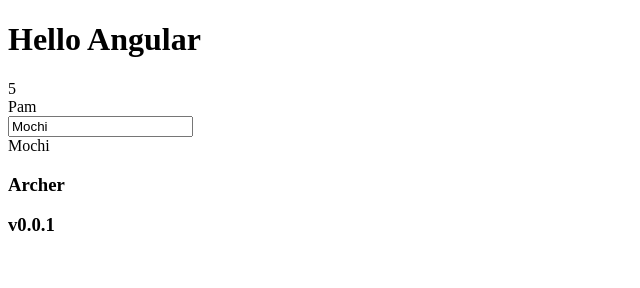
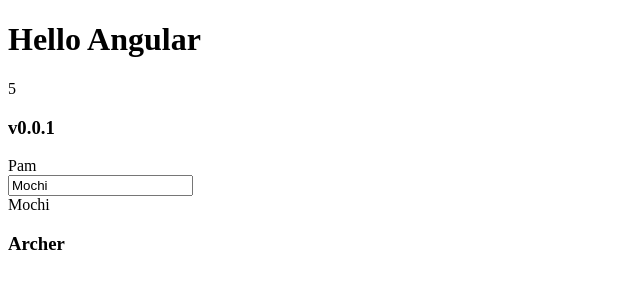
Before and after one commit to ypyang237/angular-demo, a website: page public/index.html in a window 1280 px wide. Shown: the whole page, without its empty margins (0-640 px from the left). Drawn offline with nearby package versions, Linux system fonts and the light colour scheme.

Commit message:
reshapes myApp.js to include injection

```diff
--- a/public/index.html
+++ b/public/index.html
@@ -9,6 +9,10 @@
   <div>
     {{2 + 3}}
   </div>
+
+      <h3 class="version">
+        {{appVersion}}
+      </h3>
 
   <div ng-controller="myController">
 
@@ -28,11 +32,7 @@
       </h3>
     </div>
 
-    <div>
-      <h3>
-        {{appVersion}}
-      </h3>
-    </div>
+
 
   </div>
 
--- a/public/js/myApp.js
+++ b/public/js/myApp.js
@@ -1,7 +1,6 @@
 'use strict';
 
 (function() {
-
 
 //creating uses a 2nd array argument to import dependencies
 angular.module('myApp', []); //creates a module named myApp
@@ -14,9 +13,9 @@
     //config
 
   })
-  .run(function($rootScope, APP_VERSION) {
+  .run(['$rootScope', 'APP_VERSION', function($rootScope, APP_VERSION) {
     //initialize
     $rootScope.appVersion = APP_VERSION;
 
-  });
+  }]);
 })();
```
